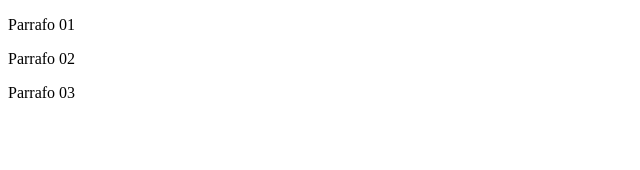
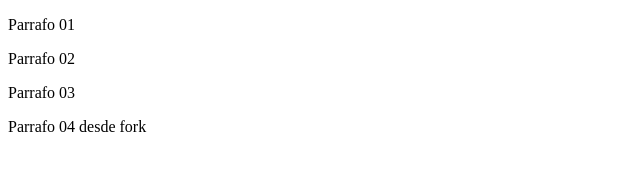
Before and after one commit to blacidoap-dev/FORK_PARA_DOUBLE, a plain HTML site: page index.html in a window 1280 px wide. Shown: the whole page, without its empty margins (0-640 px from the left). Drawn offline with Linux system fonts and the light colour scheme.

Commit message:
parrafo 4

```diff
--- a/index.html
+++ b/index.html
@@ -11,5 +11,7 @@
     <p>Parrafo 02</p>
     <!-- RAMA 3 -->
     <p>Parrafo 03</p>
+    <p>Parrafo 04 desde fork</p>
+
 </body>
 </html>
```
